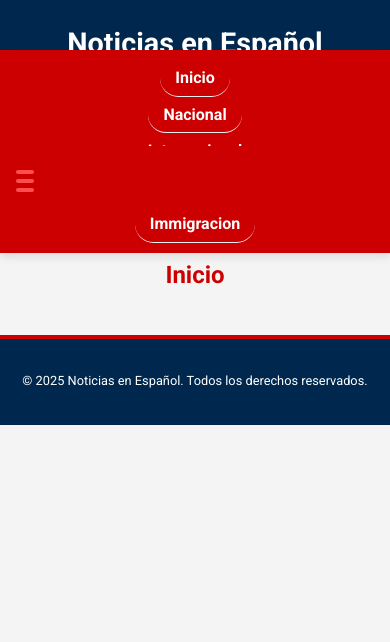
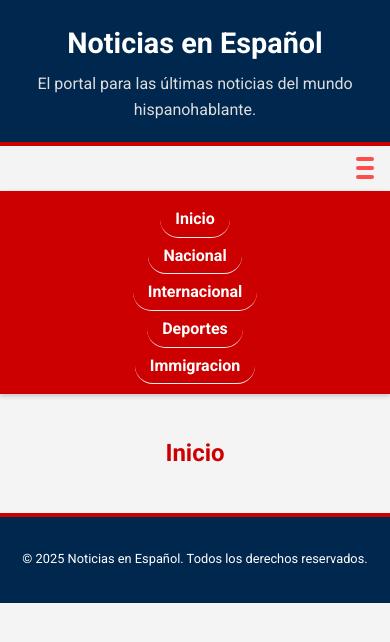
Before and after one commit to SoloSilo17/news-website, a website: page index.html in a window 390 px wide. Both pictures are taken after a click on the button "Toggle navigation". Drawn offline with Linux system fonts and the light colour scheme; no server answers.

Commit message:
Updated HTML and css hamburger code

```diff
--- a/styles.css
+++ b/styles.css
@@ -33,7 +33,7 @@ header p {
 nav {
     background-color: #cc0000;
     padding: 10px 0;
-    display: flex; /* Ensure the menu is always visible on large screens */
+    display: flex; /* Ensure menu is always visible on large screens */
     justify-content: center;
     flex-wrap: wrap;
     box-shadow: 0 2px 5px rgba(0, 0, 0, 0.2);
@@ -41,12 +41,22 @@ nav {
     z-index: 1000;
 }
 
-/* Ensure full visibility for large screens */
-@media (min-width: 769px) {
+@media (max-width: 768px) {
     nav {
-        display: flex; /* Always display the navigation menu */
-        height: auto; /* Remove height restrictions */
-        overflow: visible; /* Ensure no hidden content */
+        display: none; /* Hide navigation menu by default on small screens */
+        flex-direction: column;
+        align-items: center;
+        position: static;
+        background-color: #cc0000;
+        padding: 0;
+    }
+
+    nav.open {
+        display: flex; /* Show menu when toggled */
+        flex-direction: column;
+        position: static; /* Remove absolute positioning */
+        width: 100%;
+        padding: 10px 0;
     }
 }
 
@@ -66,38 +76,19 @@ nav a:hover {
 
 /* Hamburger Menu Bar */
 .hamburger-bar {
-    background-color: #cc0000;
-    height: 50px;
-    display: none; /* Hidden by default for large screens */
+    background-color: transparent;
+    display: none; /* Hidden by default */
     align-items: center;
-    justify-content: space-between;
+    justify-content: flex-end;
     padding: 10px;
     position: sticky;
     top: 0;
     z-index: 1100;
 }
 
-/* Show Hamburger Menu on Small Screens */
 @media (max-width: 768px) {
     .hamburger-bar {
-        display: flex; /* Show hamburger bar on small screens */
-    }
-
-    nav {
-        display: none; /* Hide navigation menu by default */
-        flex-direction: column;
-        align-items: center;
-        position: absolute;
-        top: 50px; /* Position below hamburger bar */
-        left: 0;
-        right: 0;
-        z-index: 1000;
-        background-color: #cc0000;
-        box-shadow: 0 4px 8px rgba(0, 0, 0, 0.1);
-    }
-
-    nav.open {
-        display: flex; /* Show navigation menu when open */
+        display: flex; /* Show hamburger menu bar on small screens */
     }
 }
 
```
